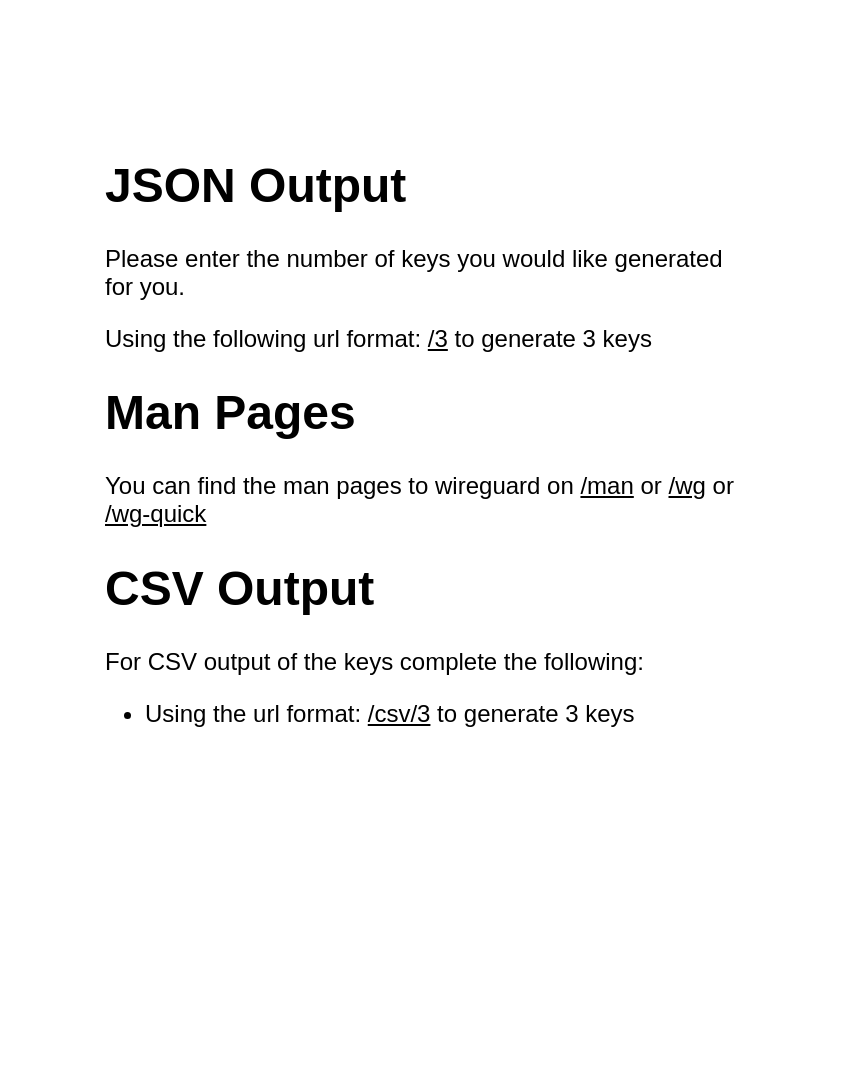
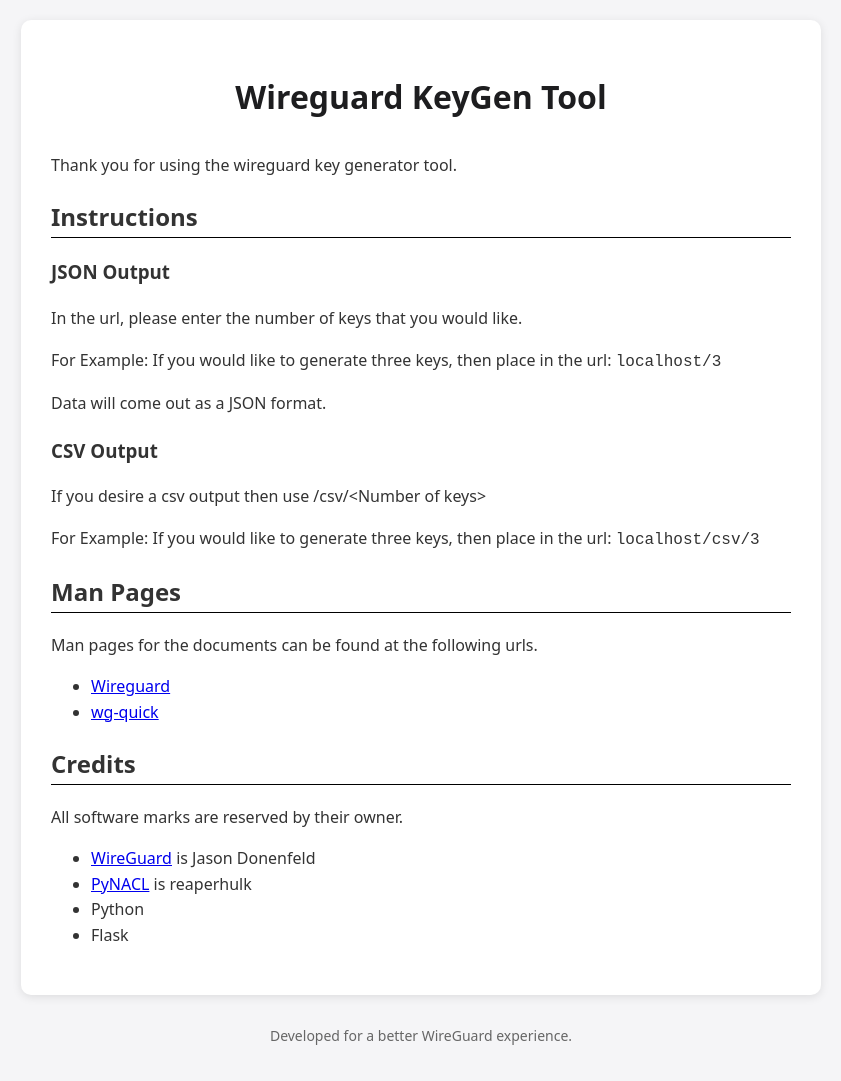
Before and after one commit to trbarrettjr/Wireguard-Keys, a Flask app: page / in a window 1280 px wide. Shown: the whole page, without its empty margins (219-1060 px from the left). Before the commit the page ends 727 px from the top, so only its background shows below. Run offline with Flask 3, Linux system fonts and the light colour scheme.

Commit message:
Update index.html
Updated index.html to be more visually appealing.

```diff
--- a/templates/index.html
+++ b/templates/index.html
@@ -1,36 +1,86 @@
 <!DOCTYPE html>
-<html>
+<html lang="en">
     <head>
-        <meta name="viewport" content="width=device-width, initial-scale=1.0">
-        <meta charset="UTF-8">
+        <meta name="viewport" content="width=device-width,initial-scale=1.0" />
         <title>Wireguard KeyGen</title>
         <style>
             body {
-                font-size: 24px;
+                font-family: system-ui, -apple-system, BlinkMacSystemFont, 'Segoe UI', Roboto, Oxygen, Ubuntu, Cantarell, 'Open Sans', 'Helvetica Neue', sans-serif;
+                line-height: 1.6;
+                max-width: 800px;
+                margin: 0 auto;
+                padding: 20px;
+                background-color: #f5f5f7;
+                color: #333;
+            }
+            h1 {
+                text-align: center;
+                margin-bottom: 30px;
+                color: #1d1d1f;
+                cursor: default;
+            }
+            h2 {
+                border-bottom: 1px solid black;
+            }
+            code {
+                font-family: 'Courier New', Courier, monospace;
+                user-select: all;
             }
             .container {
-                margin: 12.5% 25%;
-                font-family: sans-serif
+                background-color: white;
+                border-radius: 10px;
+                padding: 30px;
+                box-shadow: 0 2px 10px rgba(0, 0, 0, 0.1);
+                position: relative;
             }
-            .container a {
-                color: black;
+            .footer {
+                margin-top: 30px;
+                text-align: center;
+                font-size: 14px;
+                color: #666;
             }
         </style>
     </head>
     <body>
         <div class="container">
-            <h1>JSON Output</h1>
-            <p>Please enter the number of keys you would like generated for you.</p>
-            <p>Using the following url format: <a href="/3">/3</a> to generate 3 keys</p>
+            <h1>Wireguard KeyGen Tool</h1>
+            <p>Thank you for using the wireguard key generator tool.</p>
 
-            <h1>Man Pages</h1>
-            <p>You can find the man pages to wireguard on <a href="/man">/man</a> or <a href="/wg">/wg</a> or <a href="/wg-quick">/wg-quick</a></p>
+            <h2>Instructions</h2>
 
-            <h1>CSV Output</h1>
-            <p>For CSV output of the keys complete the following:</p>
+            <h3>JSON Output</h3>
+            <p>In the url, please enter the number of keys that you would like.</p>
+            <p>For Example:  If you would like to generate three keys, then place in the url: <code><span id="jsonHostname"></span>/3</code></p>
+            <p>Data will come out as a JSON format.</p>
+
+            <h3>CSV Output</h3>
+            <p>If you desire a csv output then use /csv/&lt;Number of keys&gt;</p>
+            <p>For Example:  If you would like to generate three keys, then place in the url: <code><span id="csvHostname"></span>/csv/3</code></p>
+
+            <h2>Man Pages</h2>
+            <p>Man pages for the documents can be found at the following urls.</p>
             <ul>
-                <li>Using the url format: <a href="/csv/3">/csv/3</a> to generate 3 keys</li>
+                <li><a href="/wg">Wireguard</a></li>
+                <li><a href="/wg-quick">wg-quick</a></li>
+            </ul>
+
+            <h2>Credits</h2>
+            <p>All software marks are reserved by their owner.</p>
+
+            <ul>
+                <li><a href="https://www.wireguard.com/" target="_blank" rel="nofollow noopener noreferrer">WireGuard</a> is Jason Donenfeld</li>
+                <li><a href="https://pypi.org/project/PyNaCl/" target="_blank" rel="nofollow noreferrer noopener">PyNACL</a> is reaperhulk</li>
+                <li>Python</li>
+                <li>Flask</li>
             </ul>
         </div>
+        <div class="footer">
+            <p>Developed for a better WireGuard experience.</p>
+        </div>
+        <script>
+            const hostname = window.location.hostname;
+            document.getElementById("jsonHostname").innerHTML = hostname;
+            document.getElementById("csvHostname").innerHTML = hostname;
+        </script>
     </body>
 </html>
```
